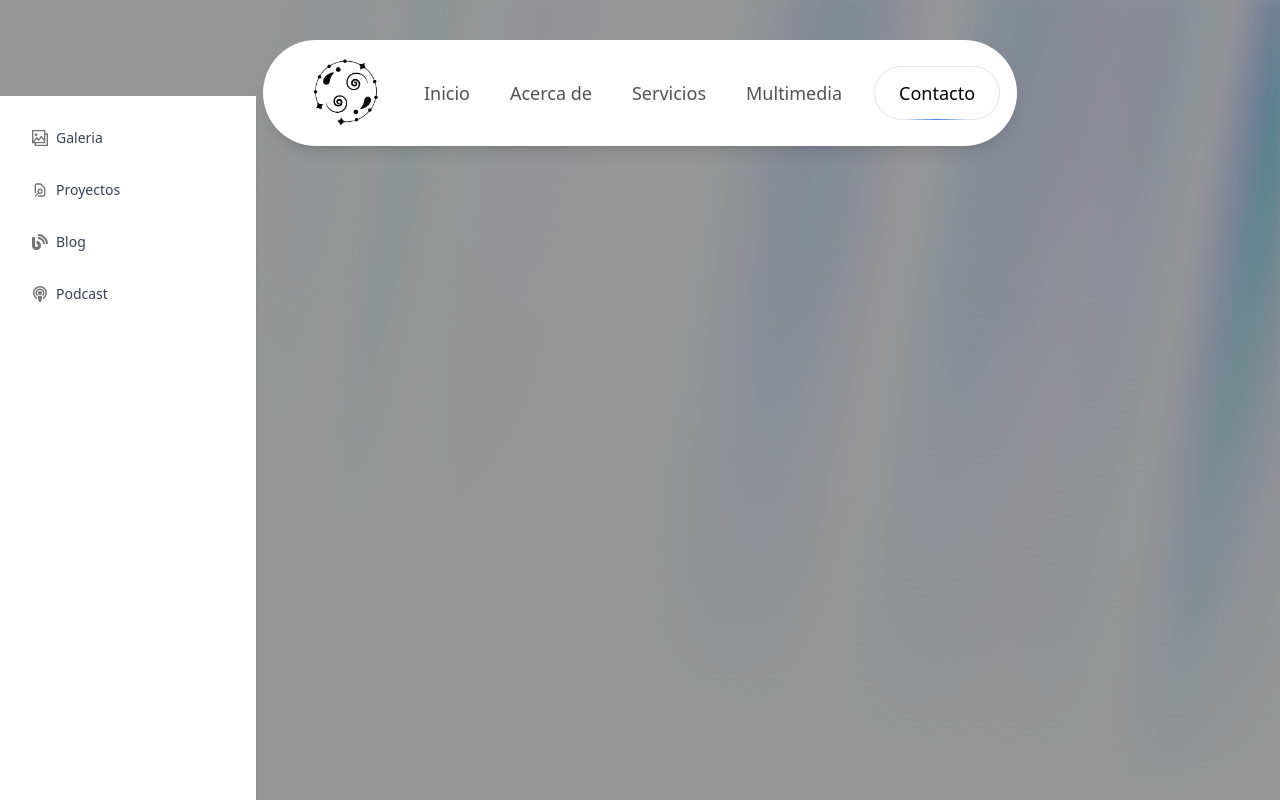
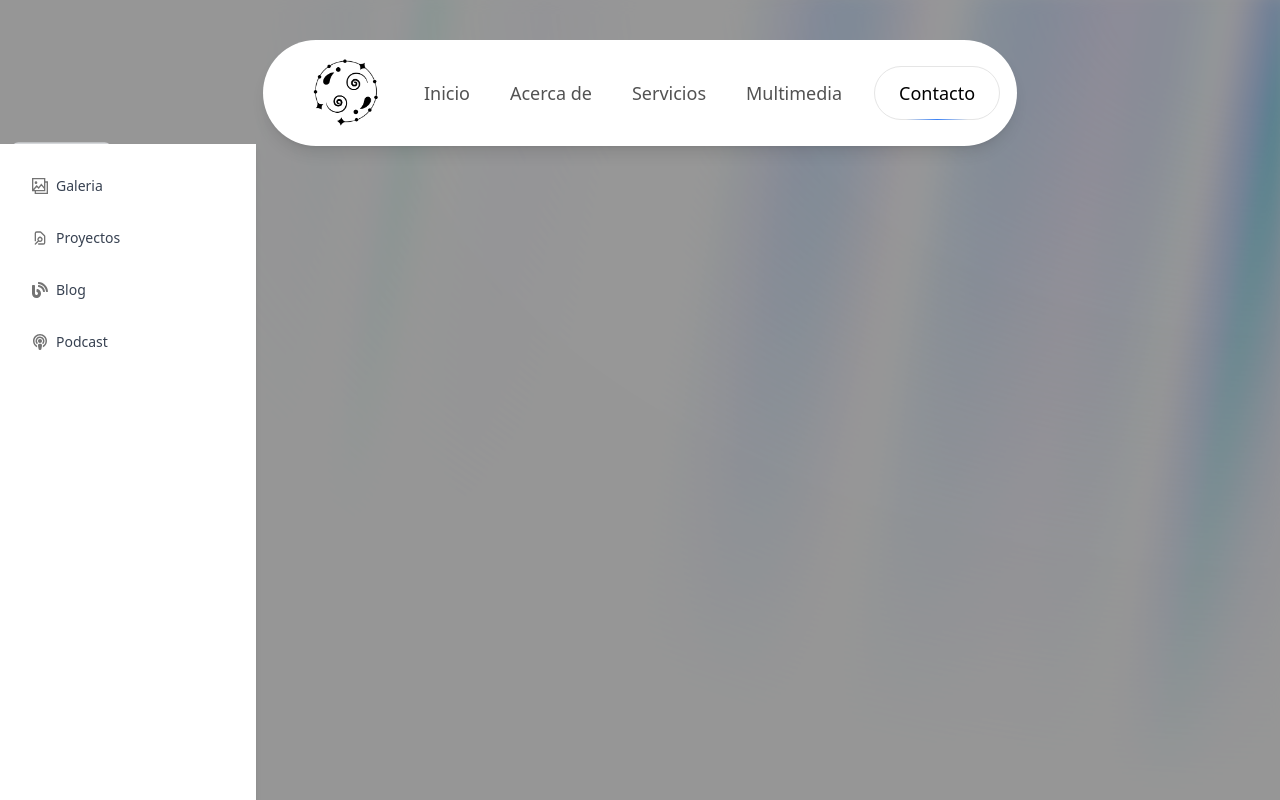
Before and after one commit to Soshiza/website, a Next.js app: page /multimedia in a window 1280 px wide. Both pictures are taken after a click on the element "Menú". Built offline with nearby package versions, Linux system fonts and the light colour scheme.

Commit message:
navbar indentation fix

```diff
--- a/src/components/sidebar.tsx
+++ b/src/components/sidebar.tsx
@@ -12,7 +12,7 @@ export const Sidebar = () => {
   const [isVisible, setIsVisible] = useState(false);
   const sidebarRef = useRef<HTMLDivElement>(null);
 
-  // Handle click outside to close sidebar
+  // Manejo del clic fuera del sidebar para cerrarlo
   useEffect(() => {
     function handleClickOutside(event: MouseEvent) {
       if (sidebarRef.current && !sidebarRef.current.contains(event.target as Node)) {
@@ -31,7 +31,7 @@ export const Sidebar = () => {
     };
   }, [isVisible]);
 
-  // Close sidebar on link click
+  // Cerrar el sidebar al hacer clic en un enlace
   const handleLinkClick = () => {
     setIsVisible(false);
   };
@@ -61,9 +61,9 @@ export const Sidebar = () => {
 
   return (
     <>
-      {/* Icono del menú con el texto "Menú" y animación tipo pulse */}
+      {/* Ícono del menú con el texto "Menú" y animación pulse */}
       <motion.div
-        className="fixed top-4 left-4 z-50 flex items-center p-2 bg-gray-200 dark:bg-gray-800 rounded-md mt-24 md:mt-24 cursor-pointer"
+        className="fixed top-36 left-4 z-50 flex items-center p-2 bg-gray-200 dark:bg-gray-800 rounded-md cursor-pointer" // top-36 para 8rem de distancia desde la parte superior
         onClick={() => setIsVisible(true)}
         initial={{ scale: 1 }}
         animate={{ scale: [1, 1.1, 1], opacity: [1, 0.8, 1] }}
@@ -93,7 +93,7 @@ export const Sidebar = () => {
               exit={{ x: -200, opacity: 0 }}
               transition={{ duration: 0.3 }}
               className={cn(
-                "fixed top-0 left-0 h-full w-64 bg-white dark:bg-black z-50 shadow-md mt-24",
+                "fixed top-36 left-0 h-full w-64 bg-white dark:bg-black z-50 shadow-md",
                 "flex flex-col items-start justify-start space-y-4 p-6"
               )}
             >
```
